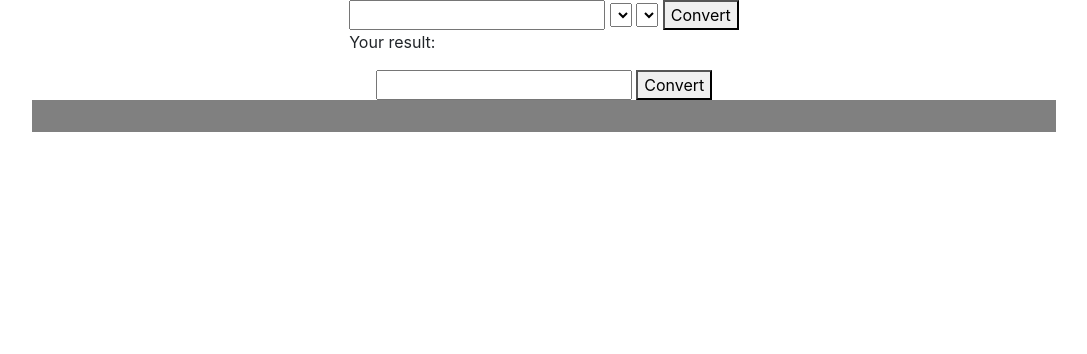
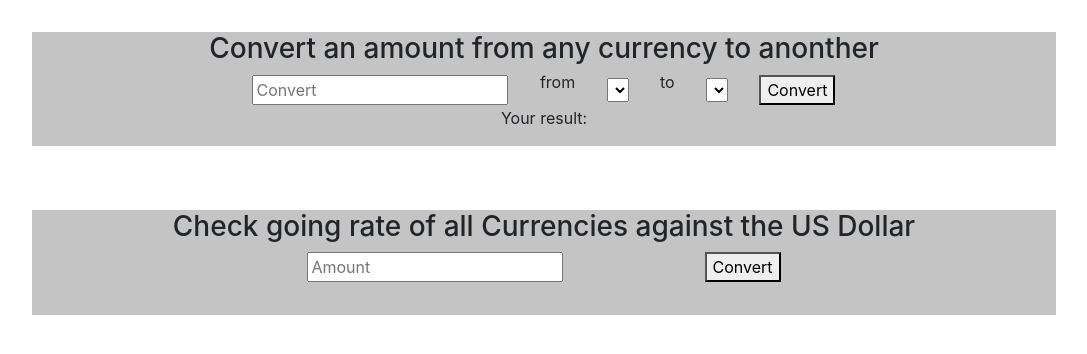
Before and after one commit to NeverSettels/Currency-Exchanager, a website built with webpack: page src/index.html in a window 1280 px wide. Shown: the whole page, without its empty margins (96-1183 px from the left). Built offline with nearby package versions, Linux system fonts and the light colour scheme; no server answers.

Commit message:
add better UI to forms

```diff
--- a/src/index.html
+++ b/src/index.html
@@ -10,24 +10,30 @@
 </head>
 
 <body>
-  <div id="specific-conversion">
+  <div id="specific-conversion" class="my-cont">
+    <h3>Convert an amount from any currency to anonther</h3>
     <form id="stbc">
-      <input requierd type="number" id="amount2" step="any" min=1>
+      <input requierd type="number" id="amount2" step="any" min=1 placeholder="Convert">
+      <p>from</p>
       <select id="from">
       </select>
+      <p>to</p>
       <select id="to">
       </select>
       <button type="submit">Convert</button>
     </form>
     <div>
-      <p>Your result: </p><span id="result"></span>
+      <p>Your result: <span id="result"></span></p></span>
     </div>
   </div>
-  <form id="tbc">
-    <input requierd type="number" id="amount" step="any" min=1>
-    <button type="submit">Convert</button>
-  </form>
-  <div id="currencies-box"></div>
+  <div class="my-cont">
+    <h3>Check going rate of all Currencies against the US Dollar</h3>
+    <form id="tbc">
+      <input requierd type="number" id="amount" step="any" min=1 placeholder="Amount">
+      <button type="submit">Convert</button>
+    </form>
+    <div id="currencies-box"></div>
+  </div>
 </body>
 
 </html>
--- a/src/styles.css
+++ b/src/styles.css
@@ -5,14 +5,13 @@ body{
   align-items: center;
 }
 #currencies-box{
-  width: 80vw;
-  background-color: gray;
-  display: flex;
+display: flex;
   flex-flow: row wrap;
   justify-content: space-evenly;
   align-content: space-around;
   align-items:center;
   padding: 1rem;
+  border-radius: 5px;
 }
 
 #currencies-box div{
@@ -23,8 +22,27 @@ body{
   font-weight: bold;
 }
 .up{
-  color: green
+  color: green;
+  font-weight: bold;
 }
 .down{
   color: brown;
+  font-weight: bold;
 }
+
+.my-cont{
+  width: 80vw;
+  background-color: rgb(196, 196, 196);
+  margin: 2rem;
+  display: flex;
+  flex-direction: column;
+  justify-content: center;
+  align-items: center;
+}
+.my-cont form{
+  display: flex;
+  justify-content: space-around;
+  align-items: center;
+  width: 60%;
+  height: 4vh;
+}
```
Also changed, not shown: README.md.
